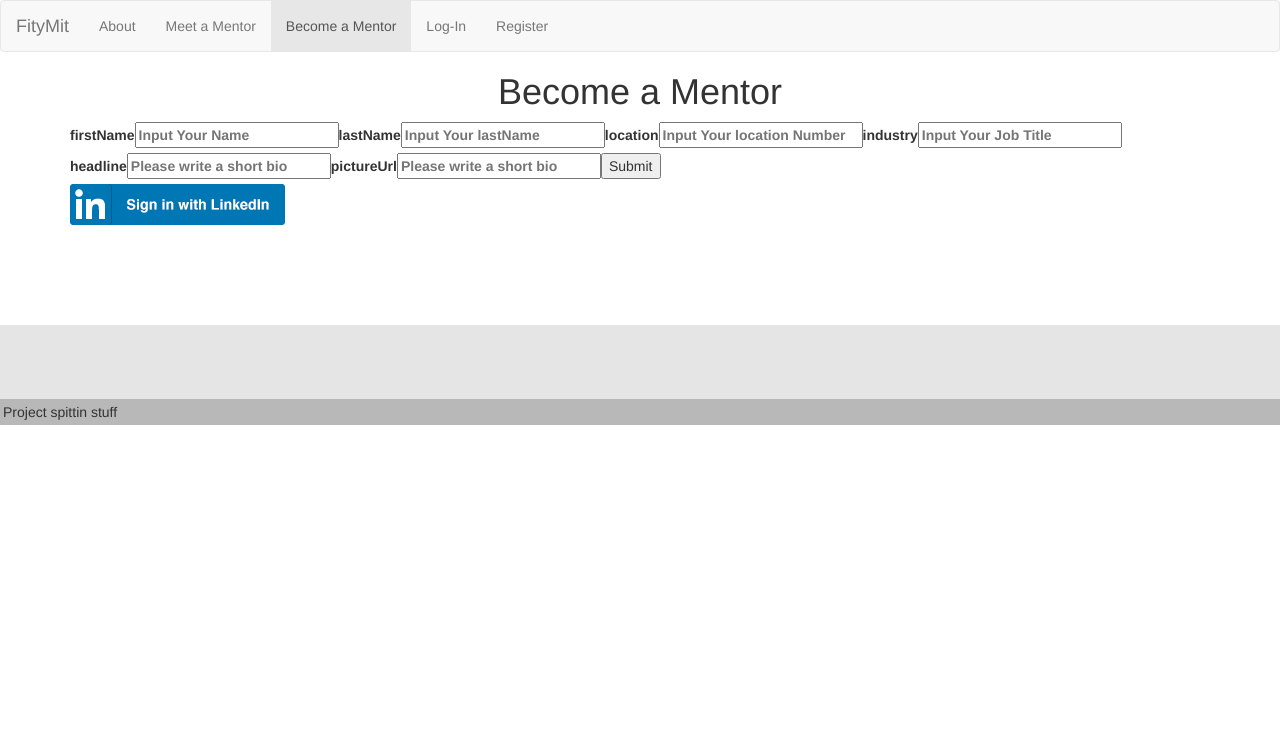
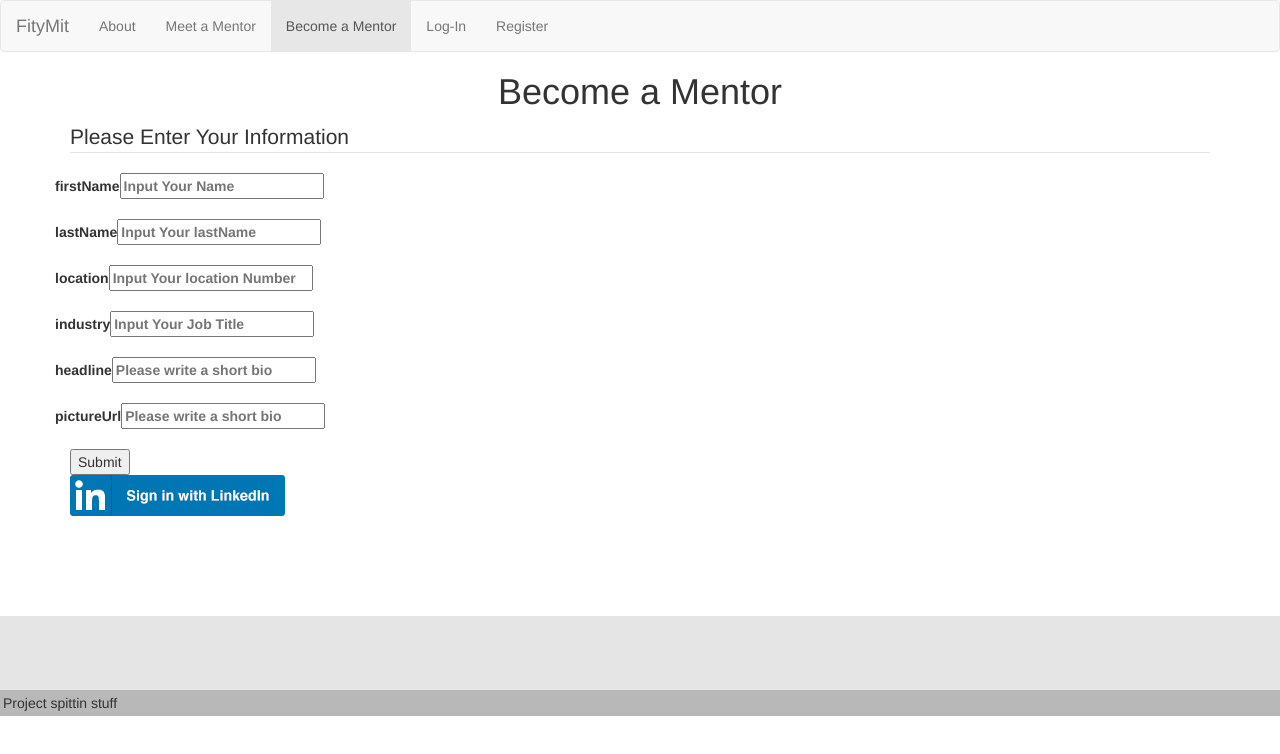
Before and after one commit to JairoFrey/Fitymit, a React (Create React App) app in the folder client/: page /create in a window 1280 px wide. Shown: the top 754 px of the page. Built offline with nearby package versions, Linux system fonts and the light colour scheme.

Commit message:
Edited button formatting

```diff
--- a/client/src/pages/Create.js
+++ b/client/src/pages/Create.js
@@ -1,4 +1,4 @@
-import React, { Component } from "react";
+import React, { Component} from "react";
 import Container from "../components/Container";
 import axios from 'axios';
 import Login from './Login';
@@ -34,6 +34,7 @@ class Create extends Component {
     })
     .then(function (response) {
       console.log(response);
+      alert("Your profile will be reviewed")
     })
     .catch(function (error) {
       console.log(error);
@@ -45,13 +46,28 @@ class Create extends Component {
       <Container style={{ minHeight: "80%" }}>
         <h1 className="text-center">Become a Mentor</h1>
         <form>
+          <fieldset>
+            <legend>Please Enter Your Information</legend>
+            <div class="form-group row">
               <label>firstName<input type = "text" name = "firstName" placeholder = "Input Your Name" onChange={this.handleInputChange} value={this.state.firstName} /></label>
+            </div>
+            <div class="form-group row">
               <label>lastName<input type = "text" name = "lastName" placeholder = "Input Your lastName" onChange={this.handleInputChange} value={this.state.lastName}/></label>
+            </div>
+            <div class="form-group row">
               <label>location<input type = "text" name = "location" placeholder = "Input Your location Number" onChange={this.handleInputChange} value={this.state.location}/></label>
+            </div>
+            <div class="form-group row">
               <label>industry<input type = "text" name = "industry" placeholder = "Input Your Job Title" onChange={this.handleInputChange} value={this.state.industry}/></label>
+            </div>
+            <div class="form-group row">
               <label>headline<input type = "text" name = "headline" placeholder = "Please write a short bio" onChange={this.handleInputChange} value={this.state.headline}/></label>
+            </div>
+            <div class="form-group row">
               <label>pictureUrl<input type = "text" name = "pictureUrl" placeholder = "Please write a short bio" onChange={this.handleInputChange} value={this.state.pictureUrl}/></label>
+            </div>
             <input type="submit" onClick={this.handleSubmit} />
+            </fieldset>
             <Login />
         </form>
       </Container>
```
Lines whose indentation alone changed are shown as unchanged.
